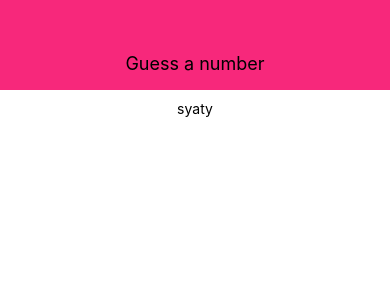
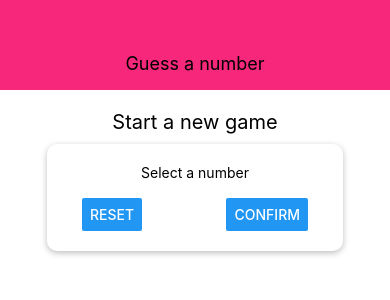
Before and after one commit to JasonDollar/Guess_a_number, a React Native app: screen / in a window 390 px wide. Shown: the top 300 px of the page. Built offline with nearby package versions, Linux system fonts and the light colour scheme.

Commit message:
Start game screen content

```diff
--- a/screens/StartGameScreen.js
+++ b/screens/StartGameScreen.js
@@ -1,10 +1,24 @@
 import React from 'react';
-import { StyleSheet, Text, View } from 'react-native';
+import { StyleSheet, Text, View, TextInput, Button } from 'react-native';
+import Card from '../components/Card';
 
 const StartGameScreen = () => {
   return (
     <View style={styles.screen}>
-      <Text>syaty</Text>
+      <Text style={styles.title}>Start a new game</Text>
+      <Card
+        style={{
+          width: 300,
+          alignItems: 'center',
+          maxWidth: '80%',
+        }}>
+        <Text>Select a number</Text>
+        <TextInput />
+        <View style={styles.buttonContainer}>
+          <Button title="Reset" onPress={() => {}} />
+          <Button title="Confirm" onPress={() => {}} />
+        </View>
+      </Card>
     </View>
   );
 };
@@ -17,4 +31,15 @@ const styles = StyleSheet.create({
     padding: 10,
     alignItems: 'center',
   },
+  title: {
+    fontSize: 20,
+    marginVertical: 10,
+  },
+  inputContainer: {},
+  buttonContainer: {
+    flexDirection: 'row',
+    width: '100%',
+    justifyContent: 'space-between',
+    paddingHorizontal: 15,
+  },
 });
```
